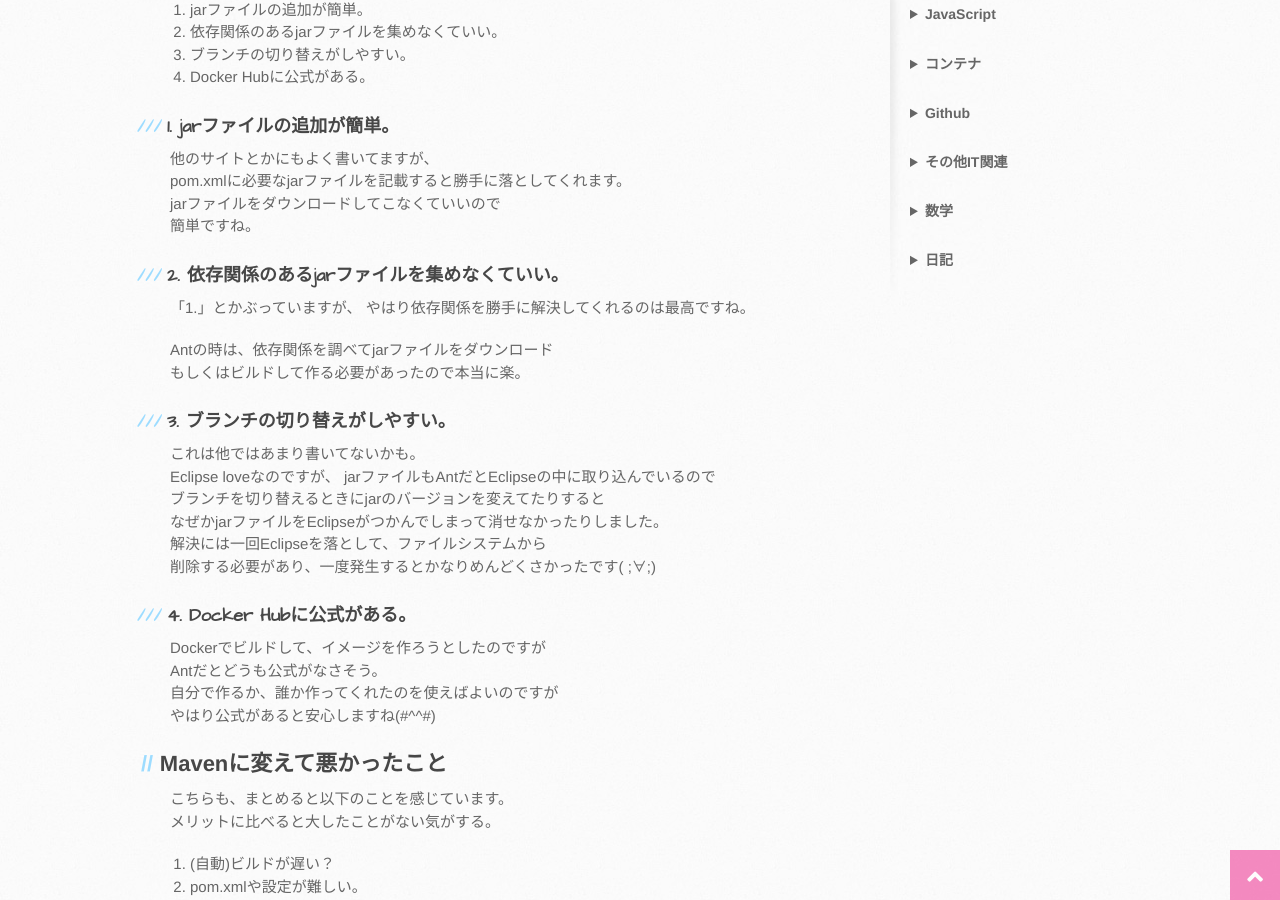
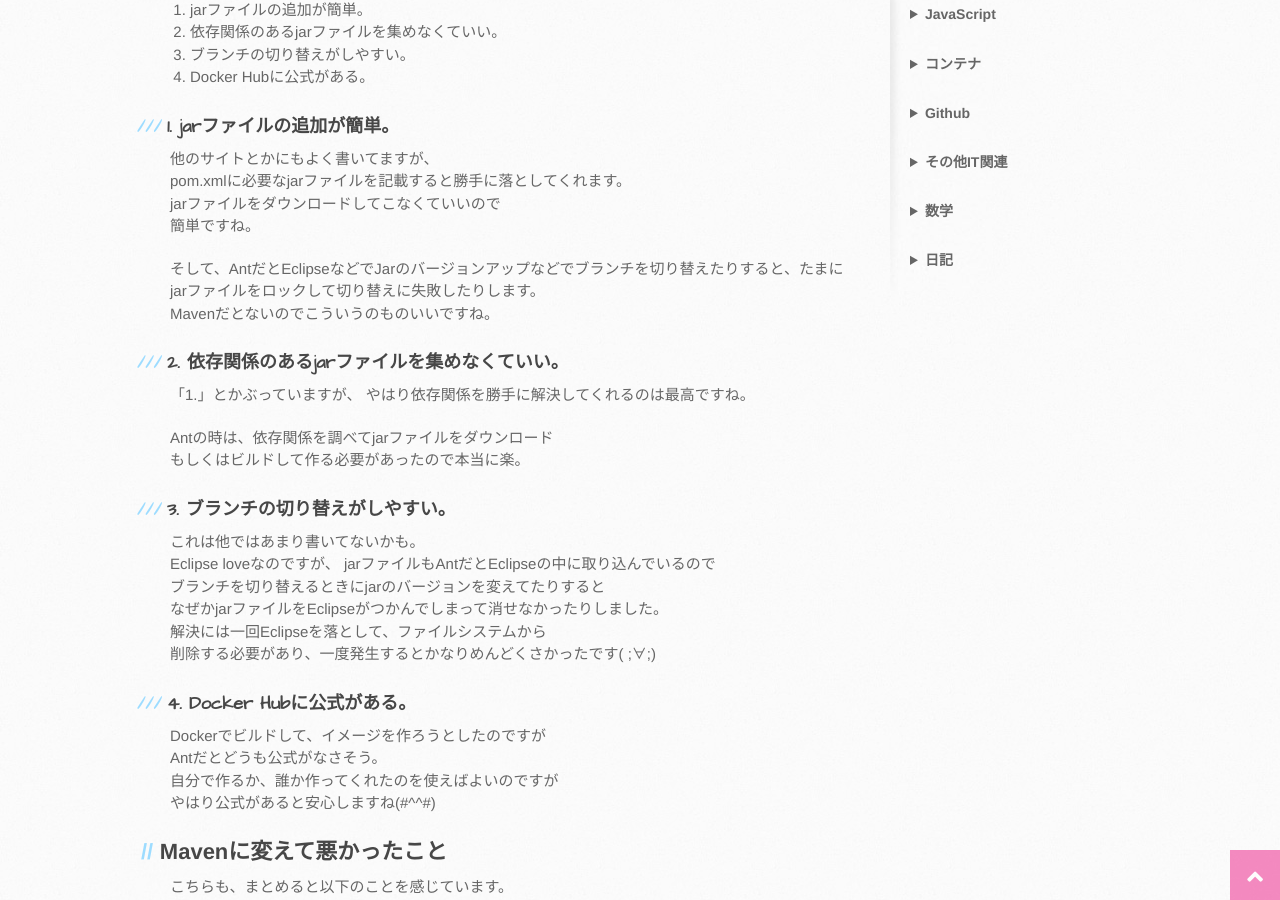
Before and after one commit to mtaketani113/mtaketani113.github.io, a Jekyll site: the page built from it/java/antToMaven.md, in a window 1280 px wide and 900 px high, scrolled down 483 px. Built offline with Jekyll 4.4.1, drawn with Linux system fonts in a browser that asks for light colours; nearby versions of some CDN libraries; comment, search, counter and statistics services are not loaded; the repository's description, which GitHub fills in, is left out; some of the changed text lies outside the part shown.

Commit message:
Mavenへの切り替えの記事に追記

```diff
--- a/it/java/antToMaven.md
+++ b/it/java/antToMaven.md
@@ -26,6 +26,9 @@ last_modifeid_at: 2021-05-30
 pom.xmlに必要なjarファイルを記載すると勝手に落としてくれます。
 jarファイルをダウンロードしてこなくていいので
 簡単ですね。
+
+そして、AntだとEclipseなどでJarのバージョンアップなどでブランチを切り替えたりすると、たまにjarファイルをロックして切り替えに失敗したりします。
+Mavenだとないのでこういうのものいいですね。
 
 ### 2. 依存関係のあるjarファイルを集めなくていい。
 
```
Also changed, not shown: other parts of it/java/antToMaven.md (+1 -1 lines).
